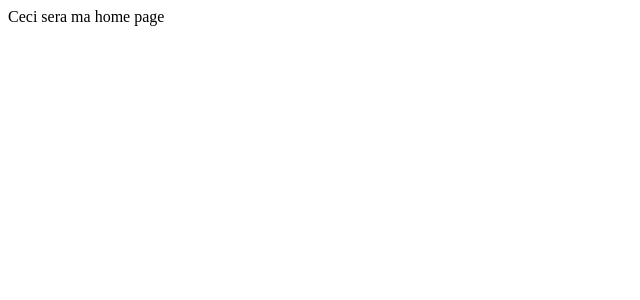
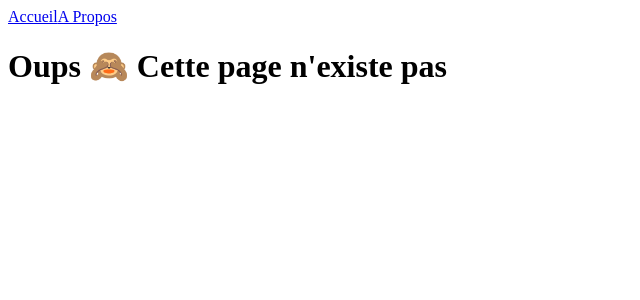
Before and after one commit to Neijh/kasa, a React (Create React App) app: page /accommodation/1 in a window 1280 px wide. Shown: the top 300 px of the page, without its empty margins (0-640 px from the left). Built offline with nearby package versions, Linux system fonts and the light colour scheme.

Commit message:
Router et sass installés

```diff
--- a/package.json
+++ b/package.json
@@ -8,7 +8,9 @@
     "@testing-library/user-event": "^13.2.1",
     "react": "^18.2.0",
     "react-dom": "^18.2.0",
+    "react-router-dom": "6.22.3",
     "react-scripts": "5.0.1",
+    "sass": "^1.74.1",
     "web-vitals": "^2.1.0"
   },
   "scripts": {
--- /dev/null
+++ b/src/components/AppRouter/index.jsx
@@ -0,0 +1,23 @@
+import React from 'react'
+import { BrowserRouter as Router, Routes, Route } from 'react-router-dom'
+import Home from '../../pages/Home'
+import Accommodation from '../../pages/Accommodation'
+import About from '../../pages/About'
+import Error from '../Error'
+import Header from '../Header'
+
+function AppRouter() {
+  return (
+    <Router>
+        <Header />
+      <Routes>
+        <Route path='/' element={<Home />} />
+        <Route path='/accommodation' element={<Accommodation />} />
+        <Route path='/about' element={<About />} />
+        <Route path='*' element={<Error />} />
+      </Routes>
+    </Router>
+  )
+}
+
+export default AppRouter
--- a/src/components/Error/index.jsx
+++ b/src/components/Error/index.jsx
@@ -0,0 +1,9 @@
+function Error() {
+    return (
+        <div>
+            <h1>Oups 🙈 Cette page n'existe pas</h1>
+        </div>
+    )
+}
+
+export default Error
--- /dev/null
+++ b/src/components/Header/index.jsx
@@ -0,0 +1,12 @@
+import { Link } from 'react-router-dom'
+
+function Header() {
+    return (
+        <nav>
+            <Link to='/'>Accueil</Link>
+            <Link to='/about'>A Propos</Link>
+        </nav>
+    )
+}
+
+export default Header
--- a/src/index.jsx
+++ b/src/index.jsx
@@ -1,10 +1,11 @@
 import React from 'react'
 import ReactDOM from 'react-dom'
-import Home from './pages/Home'
+import AppRouter from './components/AppRouter'
+
 
 ReactDOM.render(
   <React.StrictMode>
-    <Home />
+    <AppRouter />
   </React.StrictMode>,
   document.getElementById('root')
 )
--- a/src/pages/About/index.jsx
+++ b/src/pages/About/index.jsx
@@ -0,0 +1,5 @@
+function About() {
+    return <div>ceci sera mon about</div>
+}
+
+export default About
--- a/src/pages/Accommodation/index.jsx
+++ b/src/pages/Accommodation/index.jsx
@@ -0,0 +1,9 @@
+function Accommodation() {
+    return (
+        <div>
+            <h1>Ceci sera pour les logements</h1>
+        </div>
+    )
+}
+
+export default Accommodation
```
Also changed, not shown: src/components/Footer/index.jsx (added), src/components/Layout/index.jsx (added), 1 other file (tests, documents, lock files or other folders).
